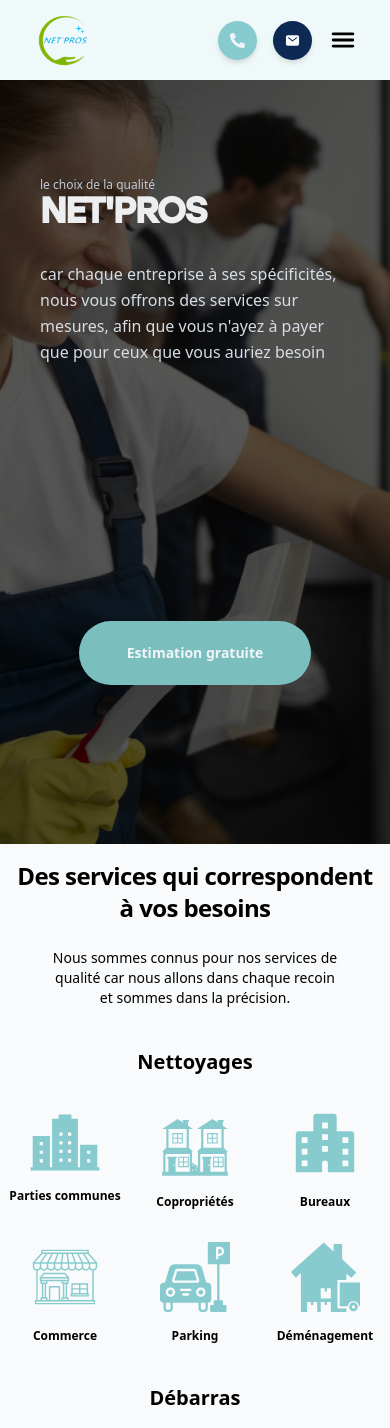
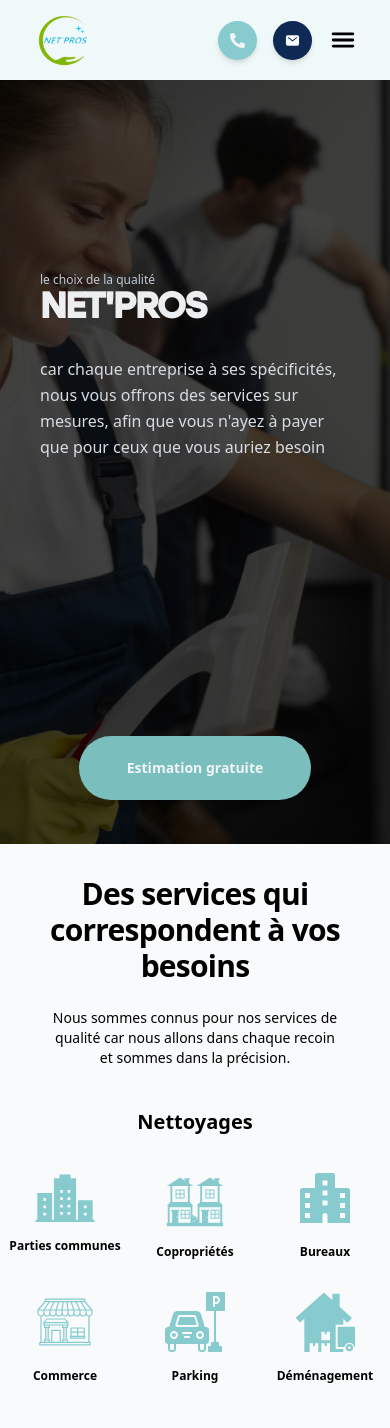
Before and after one commit to netproam/netpro, a Next.js app: page / in a window 390 px wide. Shown: the top 1428 px of the page. Built offline with nearby package versions, Linux system fonts and the light colour scheme.

Commit message:
une meilleur version pour la version detailler des produits

```diff
--- a/src/components/section/ServicesSection.tsx
+++ b/src/components/section/ServicesSection.tsx
@@ -70,7 +70,7 @@
  {/**Ceci c'est pour le texte qui s'affiche */}
 <div className="flex flex-col h-fit   w-full  justify-center items-center  lg:gap-0 lg:px-10">
     <div className="flex text-sm px-4 text-center lg:px-0 flex-col w-full gap-6 justify-center items-center lg:items-start ">
-    <h2 className="text-center lg:text-start text-2xl
+    <h2 className="text-center lg:text-start text-3xl  pt-4
      lg:text-5xl font-semibold  tracking-tight ">{allData[0].soustitre}</h2>
 
     <h2 className="text-center lg:text-start  w-4/5 lg:w-3/5
--- a/src/components/section/WelcomeSection.tsx
+++ b/src/components/section/WelcomeSection.tsx
@@ -61,18 +61,18 @@
 
 src="/photo_welcome-min.jpeg"
 
-className="object-cover bg-transparent brightness-[35%]  w-full  backdrop-blur-lg
+className="object-cover bg-transparent brightness-[27%]  w-full  backdrop-blur-lg
     h-full   "/>
 </div>
 
 
-  <section className="flex flex-col lg:flex-row  pt-20 lg:pt-10
+  <section className="flex flex-col lg:flex-row  my-auto lg:pt-10
 
-  z-20 gap-0 text-left  items-center justify-center w-full h-full ">
-    <div className="flex  flex-col w-full lg:pl-10 h-full items-center justify-center">
+  z-20 gap-0 text-left  items-center justify-center w-full h-full  ">
+    <div className="flex flex-col   w-full lg:pl-10 h-full  my-auto lg:my-0 relative   items-center justify-center">
     <div
     key={allText[0].id}
-    className="flex text-left flex-col   brightness-95
+    className="flex text-left flex-col    brightness-95
      lg:text-left  lg:justify-center gap-4 lg:gap-0 px-10 lg:px-0">
 
     <motion.h3
@@ -115,13 +115,9 @@
     </motion.div> */}
     </div>
   </div>
-  <div className=" w-full flex justify-center
-    flex-col h-full items-center gap-2 ">
+  <div className=" w-full  flex justify-center
+    flex-col h-fit pb-10 items-center gap-2 ">
 
-    {/* <div className="rounded-full gap-4  items-center justify-center bg-blue-200 z-20 relative
-     text-slate-100 flex flex-col p-10 w-[300px] h-[300px] border-2 border-slate-100">
-            <Button> <Link href={'/contact'}>Obtenir une estimation gratuite </Link></Button>
-    </div> */}
     <div className=" w-fit h-fit  my-auto  lg:bg-[#7abebe] lg:bg-opacity-50 p-1
      lg:w-[300px] lg:h-[300px]  z-40 flex
       relative  lg:rounded-full  items-center justify-center flex flex-col">
--- a/src/components/services/ServiceComponent.tsx
+++ b/src/components/services/ServiceComponent.tsx
@@ -50,7 +50,7 @@
 
   >
     <div  className={`text-[#88CBCE] lg:justify-start
-     w-[70px] lg:w-24  flex items-center justify-center `} id={"childrenHolder"}>
+     w-[60px] lg:w-24  flex items-center justify-center `} id={"childrenHolder"}>
 {children}
 </div>
 <h2 className="font-semibold text-xs   self-center  whitespace-nowrap  ">{title}</h2>
```
